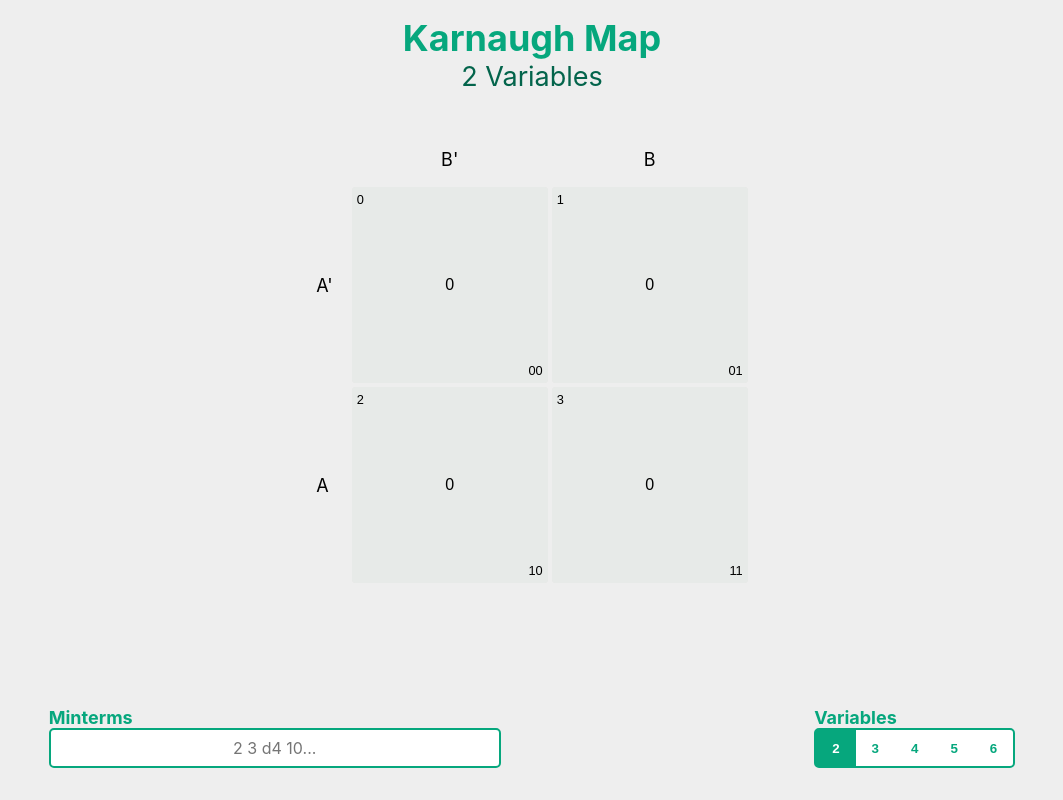
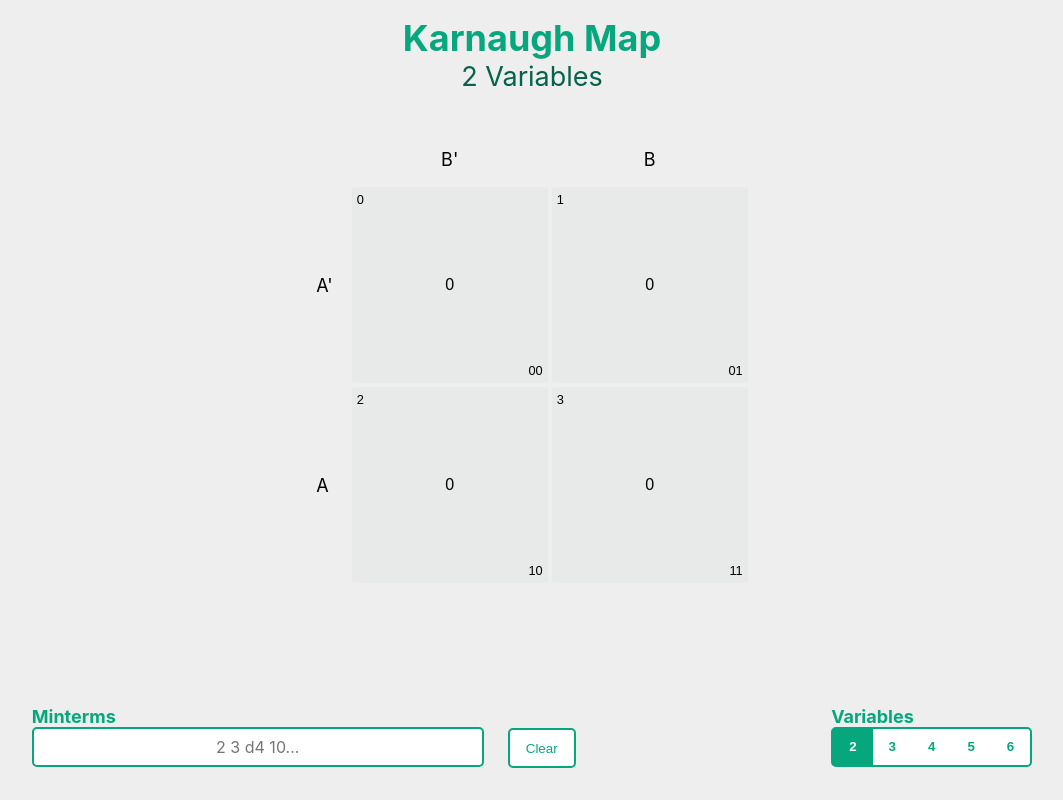
Before and after one commit to rtspw/Karnaugh-Maps-Revisited, a React (Create React App) app: page / in a window 1280 px wide. Shown: the whole page, without its empty margins (108-1171 px from the left). Built offline with nearby package versions, Linux system fonts and the light colour scheme.

Commit message:
Added clear button for clearing selected terms

```diff
--- a/src/App.jsx
+++ b/src/App.jsx
@@ -33,6 +33,10 @@ function App() {
     })
     setGridValues(newGridValues);
     setGridBoxSize(tableData[varNum].gridSize);
+  }
+
+  function handleClearButtonClick() {
+    setGridValues(new Array(Math.pow(2, varNumPage)).fill('0'));
   }
 
   function onMintermInput(minterms) {
@@ -80,6 +84,7 @@ function App() {
       />
       <BottomBar
         onMintermInput={onMintermInput}
+        onClearButtonClick={handleClearButtonClick}
         onPanelClick={handlePanelClick}
         activeButton={varNumPage}
       />
--- a/src/components/BottomBar.jsx
+++ b/src/components/BottomBar.jsx
@@ -5,11 +5,12 @@ import { jsx, css } from '@emotion/core';
 
 import MapPanel from './MapPanel.jsx';
 import MintermInput from './MintermInput.jsx';
+import ClearButton from './ClearButton.jsx';
 
 import colors from '../util/colors';
 
 function BottomBar(props) {
-  const { activeButton, onMintermInput, onPanelClick } = props;
+  const { activeButton, onMintermInput, onClearButtonClick, onPanelClick } = props;
   return (
     <div css={css`
       position: fixed;
@@ -21,7 +22,13 @@ function BottomBar(props) {
       justify-content: space-around;
       padding: 2rem 0;
     `}>
-      <MintermInput onMintermInput={onMintermInput} />
+      <div css={css`
+        display: flex;
+        flex-direction: row;
+      `}>
+        <MintermInput onMintermInput={onMintermInput} />
+        <ClearButton onClick={onClearButtonClick} />
+      </div>
       <MapPanel onClick={onPanelClick} activeButton={activeButton}/>
     </div>
   );
@@ -29,6 +36,7 @@ function BottomBar(props) {
 
 BottomBar.propTypes = {
   onMintermInput: PropTypes.func,
+  onClearButtonClick: PropTypes.func,
   onPanelClick: PropTypes.func,
   activeButton: PropTypes.number,
 }
--- /dev/null
+++ b/src/components/ClearButton.jsx
@@ -0,0 +1,40 @@
+import React from 'react';
+import PropTypes from 'prop-types';
+import { jsx, css } from '@emotion/core';
+/** @jsx jsx */
+
+
+import colors from '../util/colors';
+
+const buttonStyle = css`
+  padding: 0 1rem;
+  margin-top: 24px;
+  height: 40px;
+  color: ${colors.main};
+  background: white;
+  border-radius: 5px;
+  border: 2px solid ${colors.main};o
+  font-weight: bold;
+  cursor: pointer;
+  &:hover {
+    background: ${colors.main};
+    color: white;
+  }
+`;
+
+function ClearButton(props) {
+  const { onClick } = props;
+  return (
+    <div >
+      <button css={buttonStyle} onClick={() => onClick()}>
+        Clear
+      </button>
+    </div>
+  );
+}
+
+ClearButton.propTypes = {
+  onClick: PropTypes.func.isRequired,
+};
+
+export default ClearButton;
```
